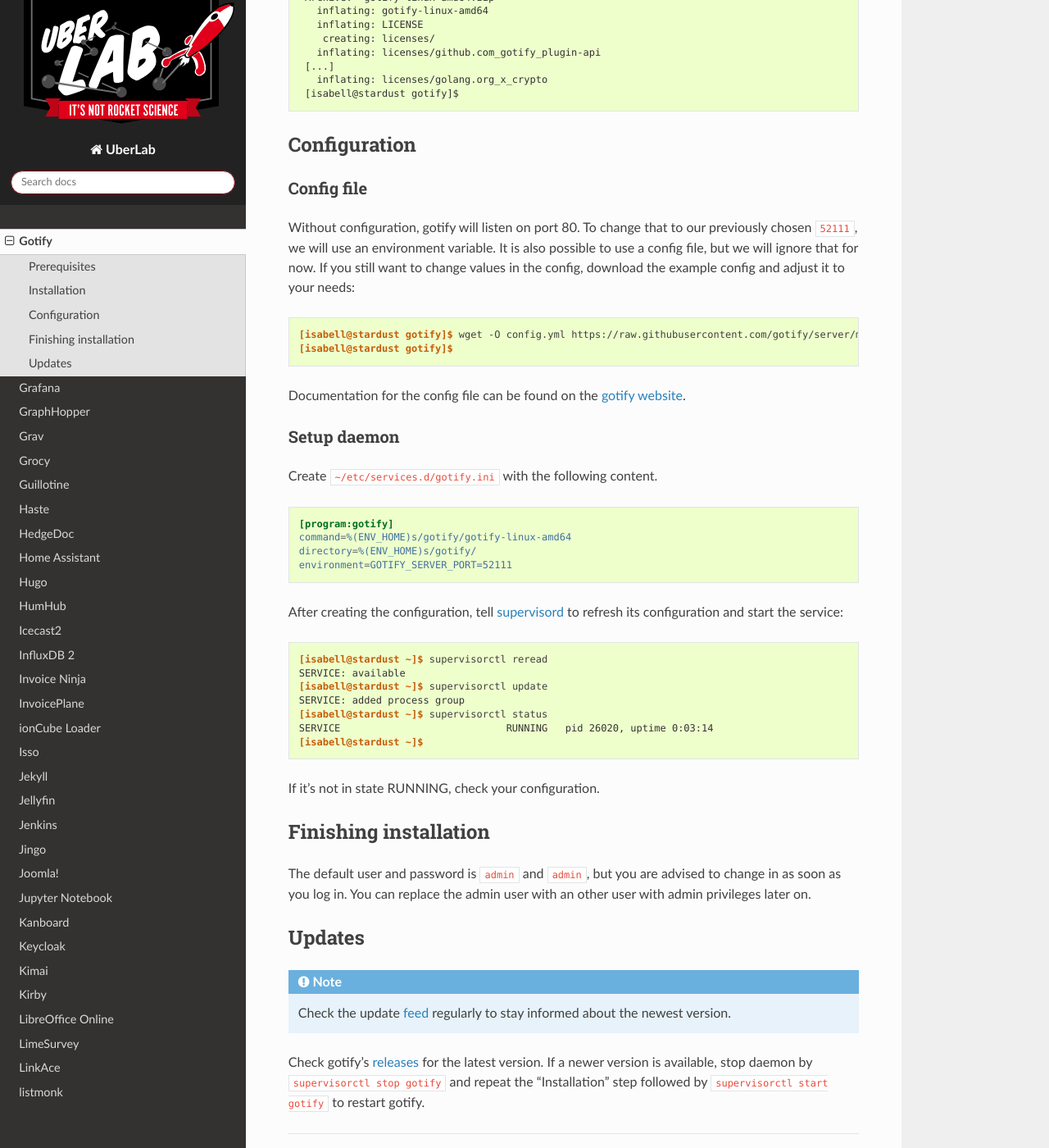
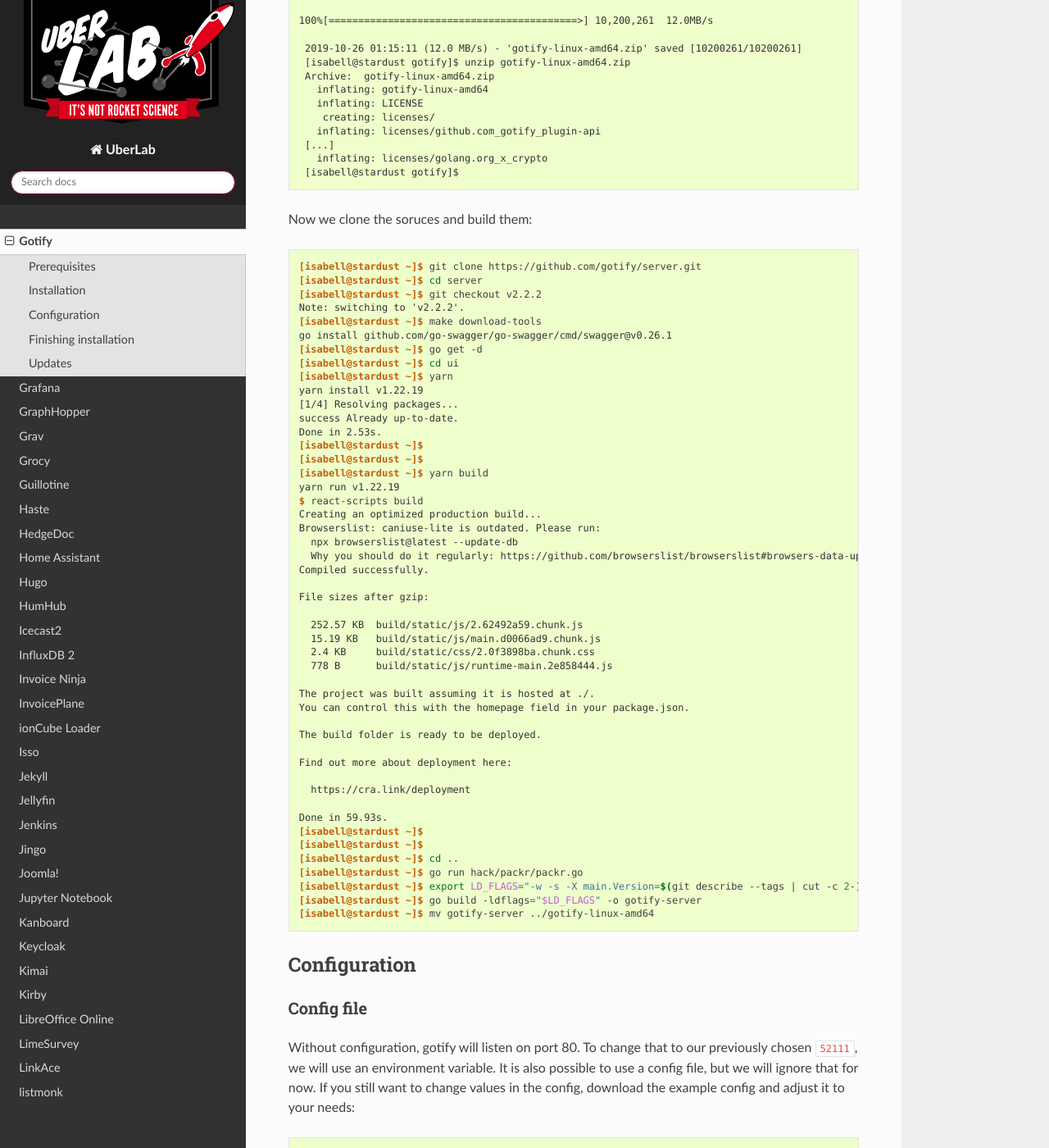
Before and after one commit to Uberspace/lab, a Sphinx documentation site: the page built from source/guide_gotify.rst, in a window 1280 px wide and 1400 px high, scrolled down 1856 px. Shown: the whole window at 82% size. Built offline with Sphinx 7.4.7 and the Read the Docs theme 2.0.0, drawn with Linux system fonts in a browser that asks for light colours; some of the changed text lies outside the part shown.

Commit message:
Updated installation by building from source
We need to build from source since version gotify 2.1.7 as the released version requires GLIBC 2.28. Hopefully gotify won't use a glibc ABI only available in 2.28...

```diff
--- a/source/guide_gotify.rst
+++ b/source/guide_gotify.rst
@@ -54,7 +54,9 @@
 Installation
 ============
 
-Like a lot of Go software, gotify is distributed as a single binary. Download gotify's latest `release <https://github.com/gotify/server/releases/latest>`_, unzip it and make sure that the file can be executed.
+Like a lot of Go software, gotify is distributed as a single binary. Since version 2.1.7 gotify requires GLIBC 2.28, which is not available in U7. Thus we need to build gotify from source. The building is done as is described on gotify's documentation: https://gotify.net/docs/dev-setup but building without docker and only for one architecture:
+
+First download the latest version, so everything is prepared:
 
 ::
 
@@ -78,6 +80,59 @@
   [...]
     inflating: licenses/golang.org_x_crypto
   [isabell@stardust gotify]$
+
+Now we clone the soruces and build them:
+
+::
+
+  [isabell@stardust ~]$ git clone https://github.com/gotify/server.git
+  [isabell@stardust ~]$ cd server
+  [isabell@stardust ~]$ git checkout v2.2.2
+  Note: switching to 'v2.2.2'.
+  [isabell@stardust ~]$ make download-tools
+  go install github.com/go-swagger/go-swagger/cmd/swagger@v0.26.1
+  [isabell@stardust ~]$ go get -d
+  [isabell@stardust ~]$ cd ui
+  [isabell@stardust ~]$ yarn
+  yarn install v1.22.19
+  [1/4] Resolving packages...
+  success Already up-to-date.
+  Done in 2.53s.
+  [isabell@stardust ~]$
+  [isabell@stardust ~]$
+  [isabell@stardust ~]$ yarn build
+  yarn run v1.22.19
+  $ react-scripts build
+  Creating an optimized production build...
+  Browserslist: caniuse-lite is outdated. Please run:
+    npx browserslist@latest --update-db
+    Why you should do it regularly: https://github.com/browserslist/browserslist#browsers-data-updating
+  Compiled successfully.
+
+  File sizes after gzip:
+
+    252.57 KB  build/static/js/2.62492a59.chunk.js
+    15.19 KB   build/static/js/main.d0066ad9.chunk.js
+    2.4 KB     build/static/css/2.0f3898ba.chunk.css
+    778 B      build/static/js/runtime-main.2e858444.js
+
+  The project was built assuming it is hosted at ./.
+  You can control this with the homepage field in your package.json.
+
+  The build folder is ready to be deployed.
+
+  Find out more about deployment here:
+
+    https://cra.link/deployment
+
+  Done in 59.93s.
+  [isabell@stardust ~]$
+  [isabell@stardust ~]$
+  [isabell@stardust ~]$ cd ..
+  [isabell@stardust ~]$ go run hack/packr/packr.go
+  [isabell@stardust ~]$ export LD_FLAGS="-w -s -X main.Version=$(git describe --tags | cut -c 2-) -X main.BuildDate=$(date "+%F-%T") -X main.Commit=$(git rev-parse --verify HEAD) -X main.Mode=prod";
+  [isabell@stardust ~]$ go build -ldflags="$LD_FLAGS" -o gotify-server
+  [isabell@stardust ~]$ mv gotify-server ../gotify-linux-amd64
 
 
 Configuration
```
